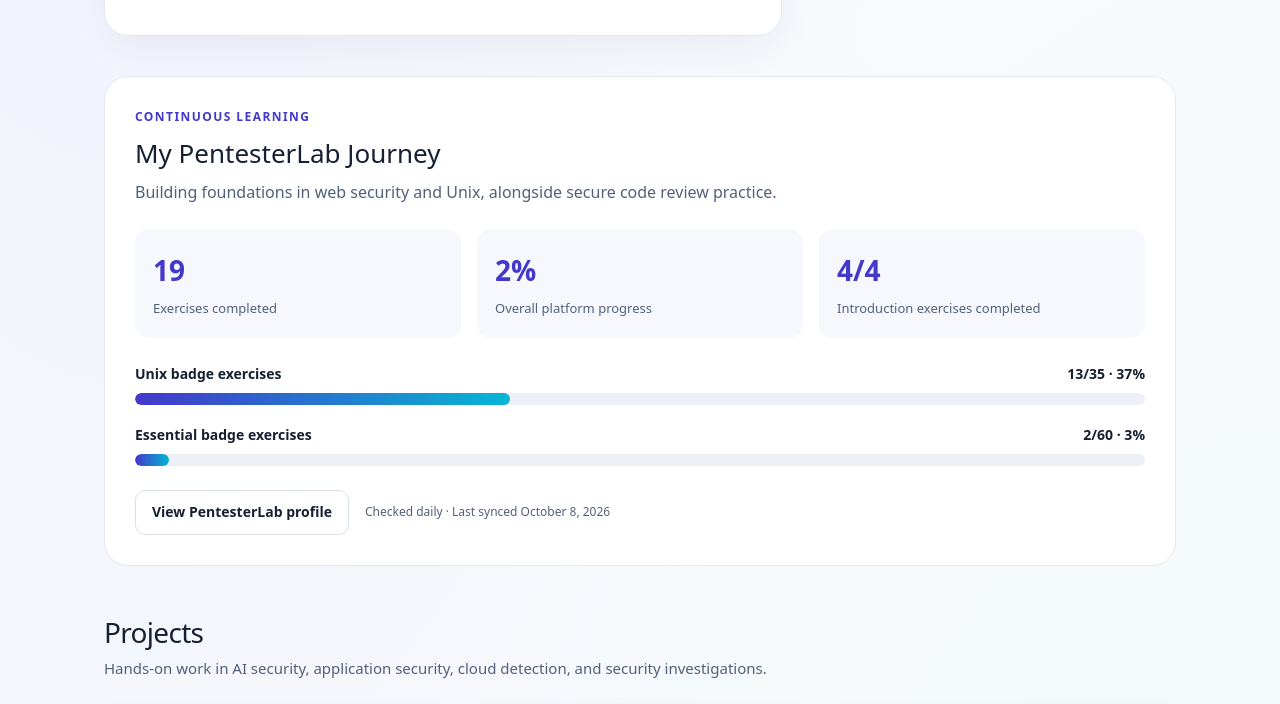
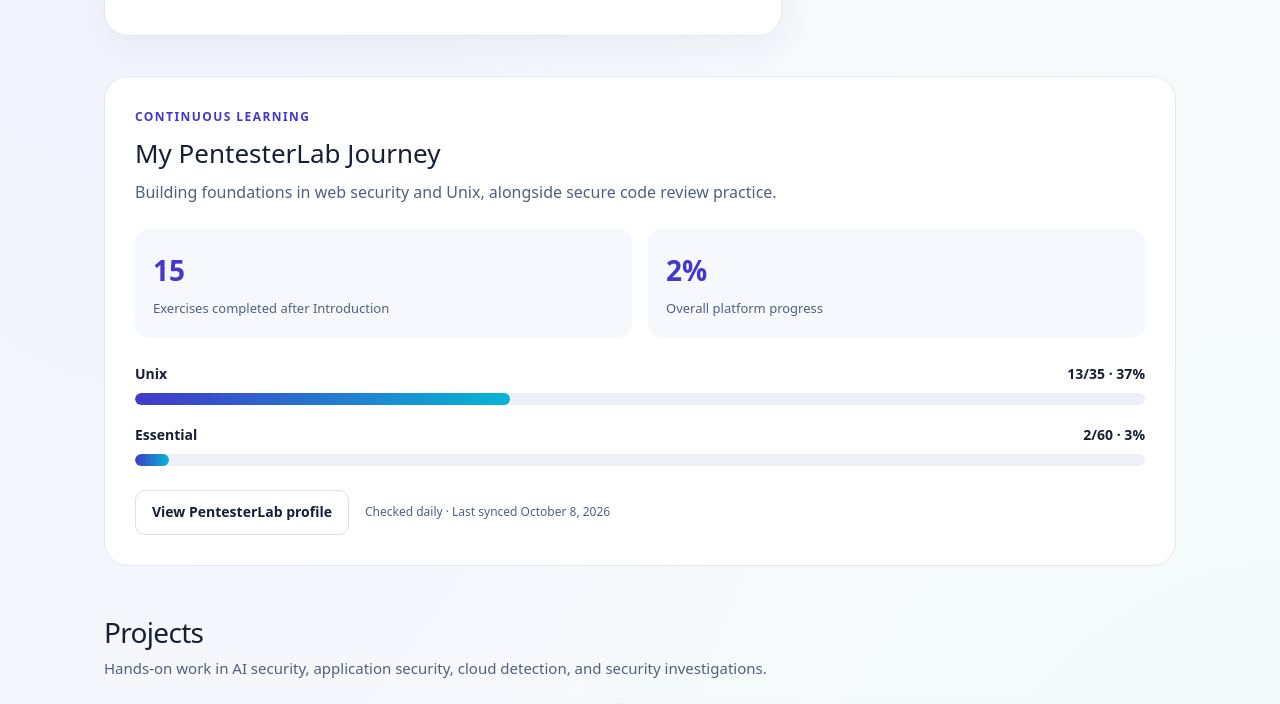
Before and after one commit to SinghPallavi819/singhpallavi819.github.io, a Jekyll site: the page built from index.html, in a window 1280 px wide and 1400 px high, scrolled down 1058 px. Shown: the top 704 px of the window. Built offline with Jekyll 4.4.1, drawn with Linux system fonts in a browser that asks for light colours; nearby versions of some CDN libraries; the list of posts is cut into pages by our own code; grey boxes are pictures that could not be loaded.

Commit message:
Exclude Introduction and display learning tracks as progress grows

```diff
--- a/index.html
+++ b/index.html
@@ -456,7 +456,7 @@
   .portfolio .pt-progress { margin-top: 40px; padding: 30px; background: #fff; border: 1px solid #e3e8f0; border-radius: 24px; }
   .portfolio .pt-progress h2 { margin: 0 0 8px; font-size: 26px; line-height: 1.3; }
   .portfolio .pt-description { margin: 0; color: var(--muted); }
-  .portfolio .pt-stats { display: grid; grid-template-columns: repeat(3, minmax(0, 1fr)); gap: 16px; margin: 24px 0; }
+  .portfolio .pt-stats { display: grid; grid-template-columns: repeat(2, minmax(0, 1fr)); gap: 16px; margin: 24px 0; }
   .portfolio .pt-stats > div { padding: 18px; border-radius: 14px; background: #f7f8fd; }
   .portfolio .pt-stats strong { display: block; font-size: 28px; color: var(--accent); }
   .portfolio .pt-stats span { font-size: 13px; color: var(--muted); }
@@ -588,18 +588,19 @@
     <h2 id="pt-title">My PentesterLab Journey</h2>
     <p class="pt-description">Building foundations in web security and Unix, alongside secure code review practice.</p>
     <div class="pt-stats">
-      <div><strong>{{ pt.exercises }}</strong><span>Exercises completed</span></div>
+      <div><strong>{{ pt.exercises | minus: pt.tracks.Introduction.completed | at_least: 0 }}</strong><span>Exercises completed after Introduction</span></div>
       <div><strong>{{ pt.overall_percent }}%</strong><span>Overall platform progress</span></div>
-      <div><strong>{{ pt.tracks.Introduction.completed }}/{{ pt.tracks.Introduction.total }}</strong><span>Introduction exercises completed</span></div>
     </div>
-    {% assign track_names = 'Unix,Essential' | split: ',' %}
-    {% for name in track_names %}
-      {% assign track = pt.tracks[name] %}
+    {% for entry in pt.tracks %}
+      {% assign name = entry[0] %}
+      {% assign track = entry[1] %}
+      {% if name != 'Introduction' and track.completed > 0 %}
       {% assign percent = track.completed | times: 100.0 | divided_by: track.total | round %}
       <div class="pt-track">
-        <label for="pt-{{ name | slugify }}"><span>{{ name }} badge exercises</span><span>{{ track.completed }}/{{ track.total }} · {{ percent }}%</span></label>
+        <label for="pt-{{ name | slugify }}"><span>{{ name | escape }}{% if track.completed == track.total %} · Completed ✓{% endif %}</span><span>{{ track.completed }}/{{ track.total }} · {{ percent }}%</span></label>
         <progress id="pt-{{ name | slugify }}" value="{{ track.completed }}" max="{{ track.total }}">{{ percent }}%</progress>
       </div>
+      {% endif %}
     {% endfor %}
     <div class="pt-footer">
       <a class="btn" href="{{ pt.profile_url | escape }}" target="_blank" rel="noopener noreferrer">View PentesterLab profile</a>
```
